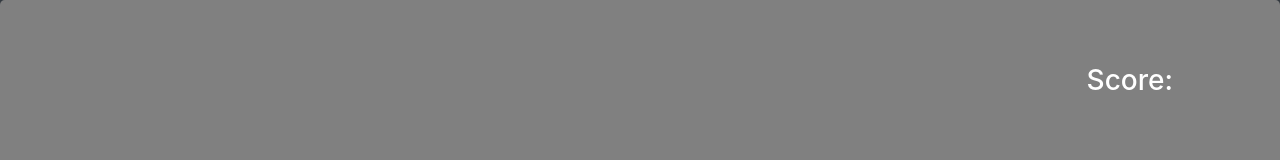
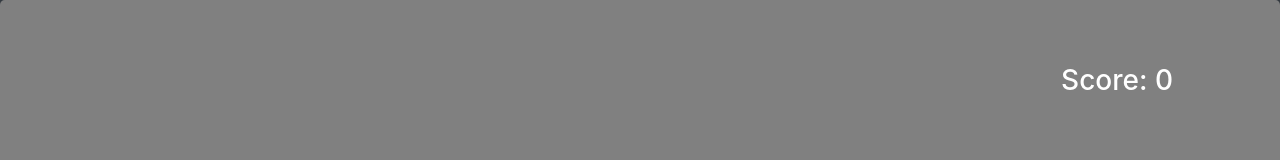
Before and after one commit to michaelanthonyyy/clicky_shoes, a React (Create React App) app in the folder shoeclickster/: page / in a window 1280 px wide. Shown: the top 160 px of the page. Built offline with nearby package versions, Linux system fonts and the light colour scheme.

Commit message:
shuffle and score increment functionality added

```diff
--- a/shoeclickster/src/App.js
+++ b/shoeclickster/src/App.js
@@ -2,16 +2,19 @@ import React, { Component } from "react";
 import Wrapper from "./components/wrapper/wrapper.js"
 import Jumbotron from "./components/jumbotron/jumbotron.js";
 import Card from "./components/card/card.js";
-
 import shoes from "./shoes.json";
 
 
 
-function shuffle() {
+function shuffle(shoes) {
+
     for (let i = shoes.length - 1; i > 0; i--) {
         let j = Math.floor(Math.random() * (i + 1));
-        [shoes[i], shoes[j]] = [shoes[j], shoes[i]];
+        let temp = shoes[i];
+        shoes[i] = shoes[j];
+        shoes[j] = temp;
     }
+    return shoes;
 }
 
 
@@ -19,31 +22,38 @@ class App extends Component {
     state = {
         shoes,
         score: 0,
-        highscore: 0,
-        clickedCard: []
+        clickedCard: [],
+        alert: "Click on an image to earn points, but don't click on any picture more than once!"
     };
 
-    clicked = (id) => {
-        let clickedCard = this.clickedCard.state;
+    clicked = id => {
+
+        let clickedCard = this.state.clickedCard;
+        let score = this.state.score;
 
         if (clickedCard.indexOf(id) === -1) {
           clickedCard.push(id);
+          console.log(clickedCard);
           this.increaseScore();
-
           this.newShuffle();
-
-        } else if (this.state.score === 14) {
+          this.setState({
+            alert:"Click on an image to earn points, but don't click on any picture more than once!"
+          })
+        } else if (score === 15) {
           this.setState({
             score: 0,
-                clickedCard: []
+            alert: "You Win!"
           });
+
         } else {
           this.setState({
             score: 0,
-                clickedCard: []
+            clickedCard: [],
+            alert: "You lose. Click on a shoe to try again"
           });
+        }
+
       };
-    }
 
 
     increaseScore = () => {
@@ -51,21 +61,24 @@ class App extends Component {
     }
 
     newShuffle = () => {
-        this.setState({ shoes: shuffle(shoes) })
+        this.setState({ shoes: shuffle(this.state.shoes) })
     }
 
     render() {
         return (
             <div>
-
-                <Jumbotron />
+                <Jumbotron
+                  alert={this.state.alert}
+                  score={this.state.score}
+                />
                 <Wrapper>
                     {this.state.shoes.map(shoe => (
                         <Card
-                            clicked={this.clicked}
+                            key={shoe.id}
                             id={shoe.id}
                             name={shoe.name}
                             image={shoe.image}
+                            clicked={this.clicked}
                         />
                     ))}
 
--- a/shoeclickster/src/components/jumbotron/jumbotron.js
+++ b/shoeclickster/src/components/jumbotron/jumbotron.js
@@ -8,7 +8,7 @@ function Jumbotron(props) {
             <br />
             <br />
             <h1 className="title">Clicky Game!</h1>
-            <h2 className="description">Click on an image to earn points, but don't click on any picture more than once!</h2>
+            <h2 className="description">{props.alert}</h2>
         </div>
     );
 }
```
Lines whose indentation alone changed are shown as unchanged.
